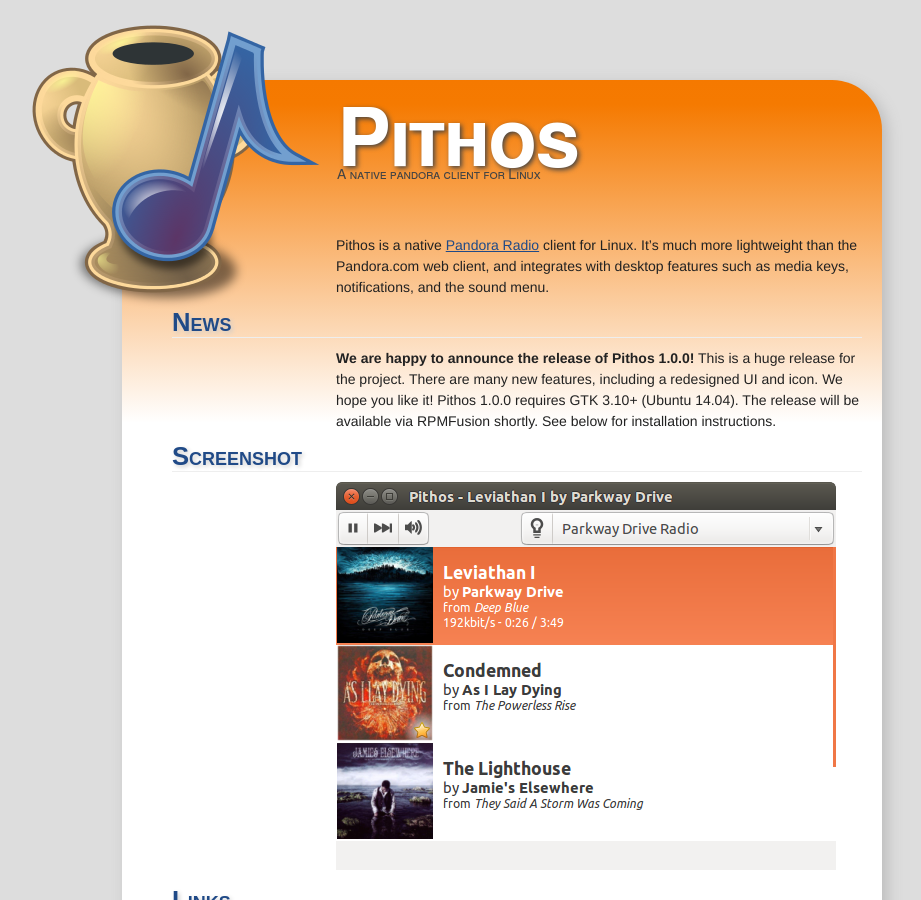
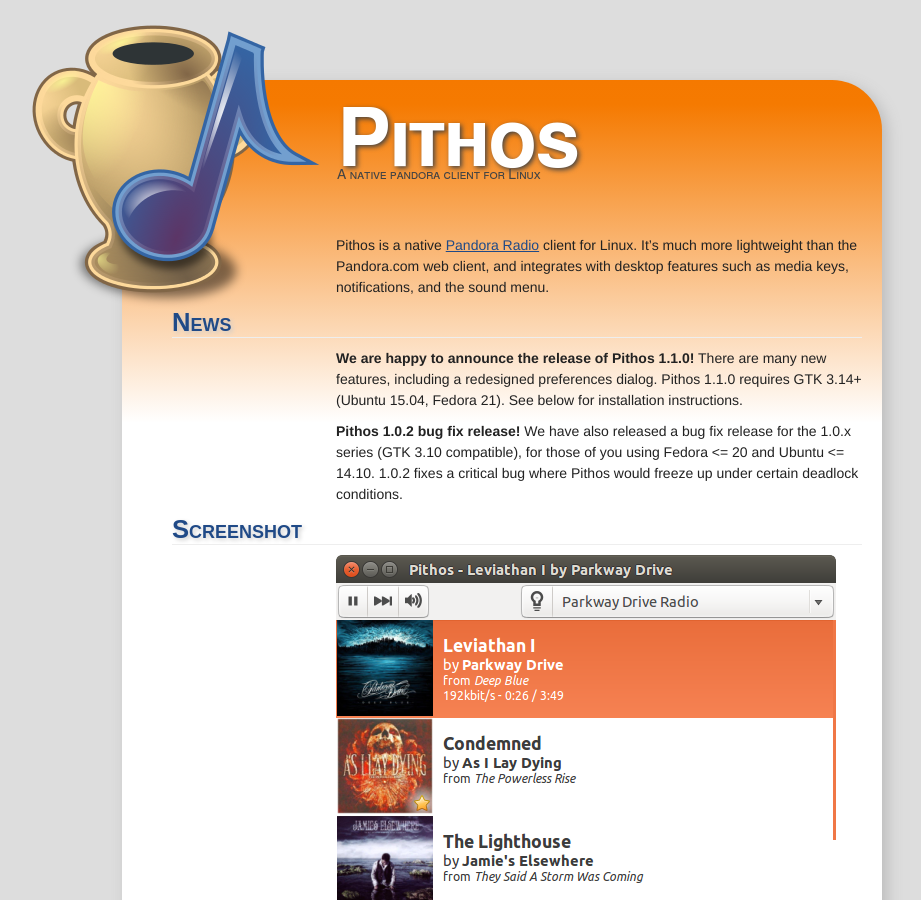
Before and after one commit to pithos/pithos.github.io, a Jekyll site: the page built from index.md, in a window 1280 px wide and 900 px high. Shown: the whole window, without its empty margins (138-1059 px from the left). Built offline with Jekyll 4.4.1, drawn with Linux system fonts in a browser that asks for light colours.

Commit message:
updated for 1.1.0 and 1.0.2 releases.

```diff
--- a/index.md
+++ b/index.md
@@ -9,11 +9,15 @@
 
 ## News
 
-**We are happy to announce the release of Pithos 1.0.0!** This is a huge
-release for the project. There are many new features, including a redesigned
-UI and icon. We hope you like it! Pithos 1.0.0 requires GTK 3.10+
-(Ubuntu 14.04). The release will be available via RPMFusion shortly.
-See below for installation instructions.
+**We are happy to announce the release of Pithos 1.1.0!** There are
+many new features, including a redesigned preferences dialog.
+Pithos 1.1.0 requires GTK 3.14+ (Ubuntu 15.04, Fedora 21). See below for
+installation instructions.
+
+**Pithos 1.0.2 bug fix release!** We have also released a bug fix release
+for the 1.0.x series (GTK 3.10 compatible), for those of you using Fedora
+<= 20 and Ubuntu <= 14.10. 1.0.2 fixes a critical bug where Pithos would
+freeze up under certain deadlock conditions.
 
 ## Screenshot
 
```
Also changed, not shown: changelog.md.
